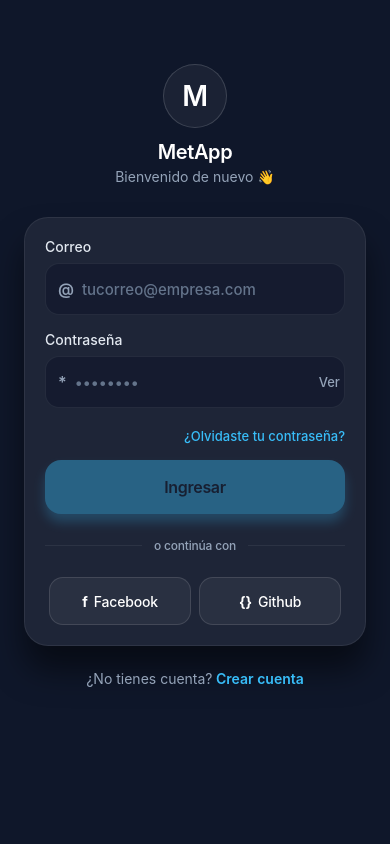
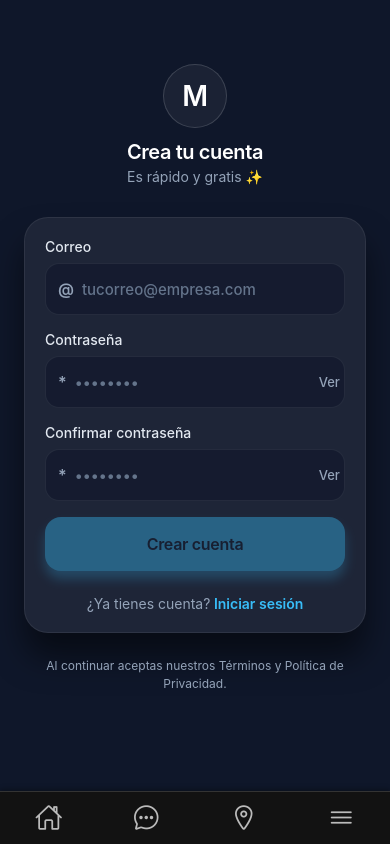
Before and after one commit to ortizProg/chatBridge, a React Native app: screen /Register in a window 390 px wide. Built offline with nearby package versions, Linux system fonts and the light colour scheme; no server answers.

Commit message:
Implementation initial auth login and basic register

```diff
--- a/App.js
+++ b/App.js
@@ -10,8 +10,7 @@ export default function App() {
   return (
     <AuthProvider>
       <View style={styles.container}>
-        <LoginScreen></LoginScreen>
-        {/* <AppNavigator /> */}
+        <AppNavigator />
         <StatusBar style="auto" />
       </View>
     </AuthProvider>
--- a/package.json
+++ b/package.json
@@ -4,8 +4,8 @@
   "main": "index.js",
   "scripts": {
     "start": "expo start",
-    "android": "expo start --android",
-    "ios": "expo start --ios",
+    "android": "expo run:android",
+    "ios": "expo run:ios",
     "web": "expo start --web"
   },
   "dependencies": {
--- a/src/components/Header.js
+++ b/src/components/Header.js
@@ -2,8 +2,21 @@ import React from "react";
 import { View, Text, TouchableOpacity, StyleSheet, Image } from "react-native";
 import { Ionicons } from "@expo/vector-icons";
 import { COLORS, GLOBAL } from "../styles/styles";
+import { useAuth } from "../contexts/authContext";
 
-export default function Header() {
+export default function Header({ navigation }) {
+
+  const {user} = useAuth();
+  console.log("🚀 ~ Header ~ user:", user)
+
+  const onPressProfile= () => {
+
+    if (user) {
+      return navigation.navigate('Profile')
+    }
+    navigation.navigate('Login')
+  };
+
   return (
     <View style={styles.container}>
       <View style={styles.logoContainer}>
@@ -18,7 +31,7 @@ export default function Header() {
         <TouchableOpacity>
           <Ionicons name="notifications-outline" size={24} color={COLORS.primary} />
         </TouchableOpacity>
-        <TouchableOpacity style={styles.profile}>
+        <TouchableOpacity style={styles.profile} onPress={onPressProfile}>
           <Ionicons name="person-circle-outline" size={28} color={COLORS.accent} />
         </TouchableOpacity>
       </View>
--- a/src/components/TabBar.js
+++ b/src/components/TabBar.js
@@ -2,8 +2,12 @@ import React from "react";
 import { View, TouchableOpacity, StyleSheet } from "react-native";
 import { Ionicons } from "@expo/vector-icons";
 import { COLORS, GLOBAL } from "../styles/styles";
+import { useAuth } from "../contexts/authContext";
 
 export default function TabBar({ state, navigation }) {
+
+  const {user} = useAuth();
+
   return (
     <View style={styles.container}>
       <TouchableOpacity
@@ -28,12 +32,13 @@ export default function TabBar({ state, navigation }) {
         />
       </TouchableOpacity>
 
+      {user ?
       <TouchableOpacity
         onPress={() => navigation.navigate("AddPublication")}
         style={styles.tabButtonCenter}
       >
         <Ionicons name="add-circle" size={50} color={COLORS.accent} />
-      </TouchableOpacity>
+      </TouchableOpacity> : null}
 
       <TouchableOpacity
         onPress={() => navigation.navigate("Events")}
--- a/src/navigation/AppNavigator.js
+++ b/src/navigation/AppNavigator.js
@@ -7,6 +7,8 @@ import AddPublicationScreen from '../screens/AddPublicationScreen';
 import EventsScreen from '../screens/EventsScreen';
 import SettingsScreen from '../screens/SettingsScreen';
 import TabBar from '../components/TabBar';
+import LoginScreen from '../screens/LoginScreen';
+import SignUpScreen from '../screens/SignUpScreen';
 
 const Tab = createBottomTabNavigator();
 
@@ -23,6 +25,8 @@ export default function AppNavigator() {
         <Tab.Screen name="AddPublication" component={AddPublicationScreen} />
         <Tab.Screen name="Events" component={EventsScreen} />
         <Tab.Screen name="Settings" component={SettingsScreen} />
+        <Tab.Screen name="Login" component={LoginScreen} />
+        <Tab.Screen name="Register" component={SignUpScreen} />
       </Tab.Navigator>
     </NavigationContainer>
   );
--- a/src/screens/HomeScreen.js
+++ b/src/screens/HomeScreen.js
@@ -3,7 +3,6 @@ import Header from "../components/Header";
 import SearchBar from "../components/SearchBar";
 import DiscussionItem from "../components/DiscussionItem";
 import { GLOBAL } from "../styles/styles";
-import { useAuth } from "../contexts/authContext";
 
 const data = [
   { id: "1", title: "Sin clase o miedo?", stats: { likes: 10, comments: 2, views: 7 } },
@@ -11,13 +10,11 @@ const data = [
   { id: "3", title: "Soy Dayro Moreno el mejor futbolista y me gusta la compota sabor aguardiente :)", stats: { likes: 10, comments: 5, views: 7 } },
 ];
 
-export default function HomeScreen() {
-
-  const {signIn} = useAuth();
+export default function HomeScreen({ navigation }) {
 
   return (
     <View style={GLOBAL.container}>
-      <Header />
+      <Header navigation={navigation} />
       <SearchBar />
 
       <View style={GLOBAL.tabs}>
--- a/src/screens/LoginScreen.js
+++ b/src/screens/LoginScreen.js
@@ -1,4 +1,4 @@
-import React, { useState } from "react";
+import React, { useState, useEffect } from "react";
 import {
   View,
   Text,
@@ -12,8 +12,14 @@ import {
 } from "react-native";
 import { useAuth } from "../contexts/authContext";
 
-export default function LoginScreen({ navigate }) {
-  const { signIn } = useAuth();
+export default function LoginScreen({navigation}) {
+  const { user, signIn } = useAuth();
+
+  useEffect(() => {
+    if (user) {
+      navigation.navigate('Home');
+    }
+  }, [user, navigation]);
 
   const [email, setEmail] = useState("");
   const [password, setPassword] = useState("");
@@ -33,7 +39,7 @@ export default function LoginScreen({ navigate }) {
     if (Object.keys(newErrors).length > 0) return;
 
     try {
-      await signIn(email, password);
+        await signIn(email, password);
     } catch (err) {
       setErrors({
         ...newErrors,
@@ -60,8 +66,8 @@ export default function LoginScreen({ navigate }) {
               <Text style={styles.logoText}>M</Text>
             </View>
 
-            <Text style={styles.brandName}>MetApp</Text>
-            <Text style={styles.brandSubtitle}>Bienvenido de nuevo 👋</Text>
+            <Text style={styles.brandName}>ChatBridge</Text>
+            <Text style={styles.brandSubtitle}>Bienvenido de nuevo</Text>
           </View>
 
           {/* CARD */}
@@ -151,7 +157,7 @@ export default function LoginScreen({ navigate }) {
             {/* Forgot password */}
             <TouchableOpacity
               style={styles.forgotBtn}
-              onPress={() => navigate?.("ForgotPassword")}
+              onPress={() => navigation?.navigate?.("ForgotPassword")}
             >
               <Text style={styles.forgotText}>¿Olvidaste tu contraseña?</Text>
             </TouchableOpacity>
@@ -195,7 +201,7 @@ export default function LoginScreen({ navigate }) {
           {/* Register CTA */}
           <View style={styles.registerRow}>
             <Text style={styles.registerText}>¿No tienes cuenta?</Text>
-            <TouchableOpacity onPress={() => navigate?.("Register")}>
+            <TouchableOpacity onPress={() => navigation?.navigate?.("Register")}>
               <Text style={styles.registerCta}> Crear cuenta</Text>
             </TouchableOpacity>
           </View>
--- a/src/screens/SignUpScreen.js
+++ b/src/screens/SignUpScreen.js
@@ -1,4 +1,4 @@
-import React, { useState } from 'react';
+import React, { useState, useEffect } from "react";
 import {
   View,
   Text,
@@ -9,22 +9,26 @@ import {
   Platform,
   ScrollView,
   StatusBar,
-} from 'react-native';
+} from "react-native";
+import { useAuth } from "../contexts/authContext";
 
-export default function SignupScreen({ navigate, onRegister }) {
-  const [email, setEmail] = useState('');
-  const [pass1, setPass1] = useState('');
-  const [pass2, setPass2] = useState('');
+export default function SignUpScreen({ navigation }) {
+  const { user, signUp } = useAuth();
+  useEffect(() => {
+    // si user existe => ya está logueado => vamos al Home
+    if (user) {
+      navigation.navigate("Home");
+    }
+  }, [user, navigation]);
+
+  const [email, setEmail] = useState("");
+  const [pass1, setPass1] = useState("");
+  const [pass2, setPass2] = useState("");
 
   const [showPass1, setShowPass1] = useState(false);
   const [showPass2, setShowPass2] = useState(false);
 
-  const [errors, setErrors] = useState<{
-    email,
-    pass1,
-    pass2,
-    global,
-  }>({});
+  const [errors, setErrors] = useState({});
 
   const canSubmit =
     email.trim().length > 0 &&
@@ -35,16 +39,16 @@ export default function SignupScreen({ navigate, onRegister }) {
     const newErrors = {};
 
     // validación simple
-    if (!email.trim()) newErrors.email = 'Ingresa tu correo';
-    if (!pass1.trim()) newErrors.pass1 = 'Ingresa una contraseña';
-    if (!pass2.trim()) newErrors.pass2 = 'Confirma tu contraseña';
+    if (!email.trim()) newErrors.email = "Ingresa tu correo";
+    if (!pass1.trim()) newErrors.pass1 = "Ingresa una contraseña";
+    if (!pass2.trim()) newErrors.pass2 = "Confirma tu contraseña";
 
     if (pass1.trim() && pass1.trim().length < 6) {
-      newErrors.pass1 = 'Mínimo 6 caracteres';
+      newErrors.pass1 = "Mínimo 6 caracteres";
     }
 
     if (pass1.trim() && pass2.trim() && pass1.trim() !== pass2.trim()) {
-      newErrors.pass2 = 'Las contraseñas no coinciden';
+      newErrors.pass2 = "Las contraseñas no coinciden";
     }
 
     setErrors(newErrors);
@@ -52,13 +56,11 @@ export default function SignupScreen({ navigate, onRegister }) {
     if (Object.keys(newErrors).length > 0) return;
 
     try {
-      await onRegister?.(email.trim(), pass1.trim());
-      // si el registro fue bien, lo normal es mandarlo al login
-      navigate?.('Login');
+      await signUp?.(email.trim(), pass1.trim());
     } catch (err) {
       setErrors({
         ...newErrors,
-        global: err?.message || 'No se pudo crear la cuenta',
+        global: err?.message || "No se pudo crear la cuenta",
       });
     }
   };
@@ -68,7 +70,7 @@ export default function SignupScreen({ navigate, onRegister }) {
       <StatusBar barStyle="light-content" />
 
       <KeyboardAvoidingView
-        behavior={Platform.select({ ios: 'padding', android: undefined })}
+        behavior={Platform.select({ ios: "padding", android: undefined })}
         style={{ flex: 1 }}
       >
         <ScrollView
@@ -82,9 +84,7 @@ export default function SignupScreen({ navigate, onRegister }) {
             </View>
 
             <Text style={styles.brandName}>Crea tu cuenta</Text>
-            <Text style={styles.brandSubtitle}>
-              Es rápido y gratis ✨
-            </Text>
+            <Text style={styles.brandSubtitle}>Es rápido y gratis ✨</Text>
           </View>
 
           {/* CARD */}
@@ -160,7 +160,7 @@ export default function SignupScreen({ navigate, onRegister }) {
                   hitSlop={{ top: 10, bottom: 10, left: 10, right: 10 }}
                 >
                   <Text style={styles.rightActionText}>
-                    {showPass1 ? 'Ocultar' : 'Ver'}
+                    {showPass1 ? "Ocultar" : "Ver"}
                   </Text>
                 </TouchableOpacity>
               </View>
@@ -204,7 +204,7 @@ export default function SignupScreen({ navigate, onRegister }) {
                   hitSlop={{ top: 10, bottom: 10, left: 10, right: 10 }}
                 >
                   <Text style={styles.rightActionText}>
-                    {showPass2 ? 'Ocultar' : 'Ver'}
+                    {showPass2 ? "Ocultar" : "Ver"}
                   </Text>
                 </TouchableOpacity>
               </View>
@@ -221,7 +221,10 @@ export default function SignupScreen({ navigate, onRegister }) {
 
             {/* CTA CREATE ACCOUNT */}
             <TouchableOpacity
-              style={[styles.primaryBtn, !canSubmit && styles.primaryBtnDisabled]}
+              style={[
+                styles.primaryBtn,
+                !canSubmit && styles.primaryBtnDisabled,
+              ]}
               disabled={!canSubmit}
               activeOpacity={0.8}
               onPress={handleSubmit}
@@ -232,7 +235,7 @@ export default function SignupScreen({ navigate, onRegister }) {
             {/* Already have account */}
             <View style={styles.loginRow}>
               <Text style={styles.loginText}>¿Ya tienes cuenta?</Text>
-              <TouchableOpacity onPress={() => navigate?.('Login')}>
+              <TouchableOpacity onPress={() => navigation?.navigate?.("Login")}>
                 <Text style={styles.loginCta}> Iniciar sesión</Text>
               </TouchableOpacity>
             </View>
@@ -251,13 +254,13 @@ export default function SignupScreen({ navigate, onRegister }) {
 }
 
 // Tokens de color compartidos con Login
-const BG = '#0f172a'; // fondo app
-const CARD_BG = '#1e2537'; // card
-const BORDER = 'rgba(255,255,255,0.07)';
-const TEXT_MAIN = '#fff';
-const TEXT_DIM = '#94a3b8';
-const ACCENT = '#38bdf8';
-const ERROR = '#f87171';
+const BG = "#0f172a"; // fondo app
+const CARD_BG = "#1e2537"; // card
+const BORDER = "rgba(255,255,255,0.07)";
+const TEXT_MAIN = "#fff";
+const TEXT_DIM = "#94a3b8";
+const ACCENT = "#38bdf8";
+const ERROR = "#f87171";
 
 const styles = StyleSheet.create({
   screen: {
@@ -268,36 +271,36 @@ const styles = StyleSheet.create({
     flexGrow: 1,
     paddingHorizontal: 24,
     paddingTop:
-      64 + (Platform.OS === 'android' ? StatusBar.currentHeight || 0 : 0),
+      64 + (Platform.OS === "android" ? StatusBar.currentHeight || 0 : 0),
     paddingBottom: 40,
   },
 
   // Header
   brandContainer: {
-    alignItems: 'center',
+    alignItems: "center",
     marginBottom: 32,
   },
   logoCircle: {
     width: 64,
     height: 64,
     borderRadius: 32,
-    backgroundColor: 'rgba(255,255,255,0.05)',
+    backgroundColor: "rgba(255,255,255,0.05)",
     borderWidth: 1,
-    borderColor: 'rgba(255,255,255,0.15)',
-    justifyContent: 'center',
-    alignItems: 'center',
+    borderColor: "rgba(255,255,255,0.15)",
+    justifyContent: "center",
+    alignItems: "center",
     marginBottom: 12,
   },
   logoText: {
     color: TEXT_MAIN,
     fontSize: 28,
-    fontWeight: '600',
+    fontWeight: "600",
     letterSpacing: -0.5,
   },
   brandName: {
     color: TEXT_MAIN,
     fontSize: 20,
-    fontWeight: '600',
+    fontWeight: "600",
     letterSpacing: -0.4,
   },
   brandSubtitle: {
@@ -314,7 +317,7 @@ const styles = StyleSheet.create({
     borderColor: BORDER,
     padding: 20,
 
-    shadowColor: '#000',
+    shadowColor: "#000",
     shadowOpacity: 0.5,
     shadowRadius: 32,
     shadowOffset: { width: 0, height: 24 },
@@ -326,19 +329,19 @@ const styles = StyleSheet.create({
   },
 
   label: {
-    color: '#e2e8f0',
+    color: "#e2e8f0",
     fontSize: 14,
     marginBottom: 8,
-    fontWeight: '500',
+    fontWeight: "500",
   },
 
   inputContainer: {
-    backgroundColor: 'rgba(15,23,42,0.6)',
+    backgroundColor: "rgba(15,23,42,0.6)",
     borderWidth: 1,
     borderColor: BORDER,
     borderRadius: 14,
-    flexDirection: 'row',
-    alignItems: 'center',
+    flexDirection: "row",
+    alignItems: "center",
     paddingHorizontal: 12,
     height: 52,
   },
@@ -348,9 +351,9 @@ const styles = StyleSheet.create({
   },
 
   leftIcon: {
-    color: '#94a3b8',
+    color: "#94a3b8",
     fontSize: 16,
-    fontWeight: '600',
+    fontWeight: "600",
     paddingRight: 8,
   },
   leftIconError: {
@@ -361,7 +364,7 @@ const styles = StyleSheet.create({
     flex: 1,
     color: TEXT_MAIN,
     fontSize: 15,
-    fontWeight: '500',
+    fontWeight: "500",
     paddingVertical: 0,
   },
 
@@ -371,7 +374,7 @@ const styles = StyleSheet.create({
   },
   rightActionText: {
     fontSize: 13,
-    fontWeight: '500',
+    fontWeight: "500",
     color: TEXT_DIM,
   },
 
@@ -379,29 +382,29 @@ const styles = StyleSheet.create({
     color: ERROR,
     fontSize: 13,
     marginTop: 6,
-    fontWeight: '400',
+    fontWeight: "400",
   },
 
   globalError: {
     color: ERROR,
-    backgroundColor: 'rgba(248,113,113,0.08)',
-    borderColor: 'rgba(248,113,113,0.4)',
+    backgroundColor: "rgba(248,113,113,0.08)",
+    borderColor: "rgba(248,113,113,0.4)",
     borderWidth: 1,
     fontSize: 13,
     paddingHorizontal: 12,
     paddingVertical: 8,
     borderRadius: 10,
     marginBottom: 16,
-    textAlign: 'center',
-    fontWeight: '500',
+    textAlign: "center",
+    fontWeight: "500",
   },
 
   primaryBtn: {
     backgroundColor: ACCENT,
     borderRadius: 16,
     height: 54,
-    alignItems: 'center',
-    justifyContent: 'center',
+    alignItems: "center",
+    justifyContent: "center",
 
     shadowColor: ACCENT,
     shadowOpacity: 0.6,
@@ -416,13 +419,13 @@ const styles = StyleSheet.create({
   primaryBtnText: {
     color: BG,
     fontSize: 16,
-    fontWeight: '600',
+    fontWeight: "600",
     letterSpacing: -0.3,
   },
 
   loginRow: {
-    flexDirection: 'row',
-    justifyContent: 'center',
+    flexDirection: "row",
+    justifyContent: "center",
     marginTop: 24,
   },
   loginText: {
@@ -432,7 +435,7 @@ const styles = StyleSheet.create({
   loginCta: {
     color: ACCENT,
     fontSize: 14,
-    fontWeight: '600',
+    fontWeight: "600",
   },
 
   termsWrapper: {
@@ -443,6 +446,6 @@ const styles = StyleSheet.create({
     color: TEXT_DIM,
     fontSize: 12,
     lineHeight: 18,
-    textAlign: 'center',
+    textAlign: "center",
   },
 });
```
Also changed, not shown: src/contexts/authContext.js (+14 -7 lines).
